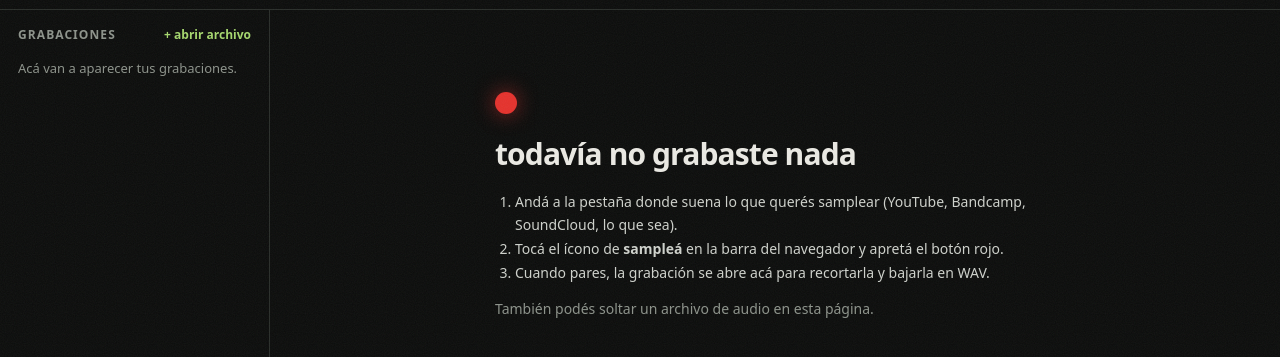
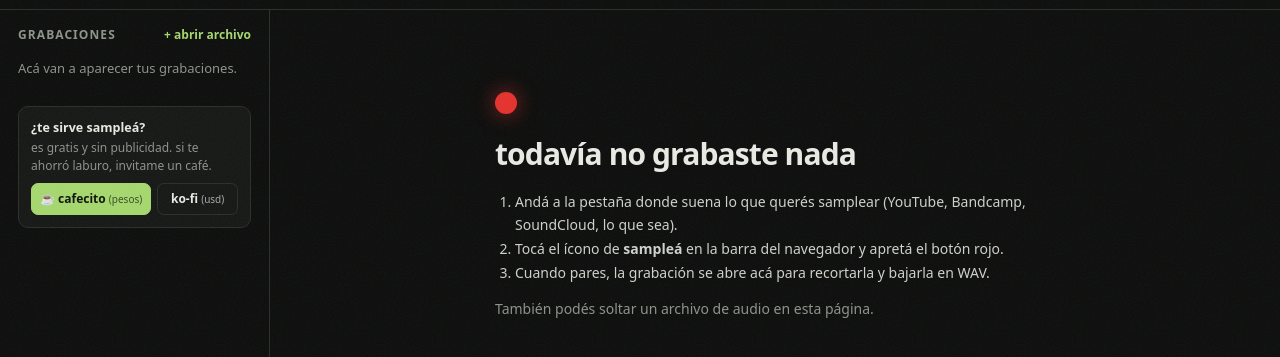
Before and after one commit to pedrofelipe14/samplea, a website with bundled scripts: page src/editor.html in a window 1280 px wide. Shown: the part 41-398 px from the top of the page. Built offline with nearby package versions, Linux system fonts and the light colour scheme.

Commit message:
1.0.1: donation links (Cafecito, Ko-fi)

```diff
--- a/package.json
+++ b/package.json
@@ -1,6 +1,6 @@
 {
   "name": "samplea",
-  "version": "1.0.0",
+  "version": "1.0.1",
   "private": true,
   "description": "Extensión de navegador para grabar el audio de una pestaña y recortar samples en WAV.",
   "type": "module",
--- a/src/editor.css
+++ b/src/editor.css
@@ -14,6 +14,13 @@ kbd { font: 600 11px var(--mono); background: var(--panel-2); border: 1px solid
 .lib-head h2 { margin: 0; font-size: 12px; text-transform: uppercase; letter-spacing: .09em; color: var(--muted); }
 .import { font-size: 12px; color: var(--accent); cursor: pointer; font-weight: 600; }
 .import:hover { text-decoration: underline; }
+.donate { margin: 22px 6px 4px; padding: 12px; border: 1px solid var(--line); border-radius: 10px; background: var(--panel); font-size: 12px; color: var(--muted); line-height: 1.45; }
+.donate b { display: block; color: var(--text); font-size: 12.5px; margin-bottom: 2px; }
+.donate-links { display: flex; gap: 6px; margin-top: 9px; flex-wrap: wrap; }
+.donate-links a { flex: 1; text-align: center; white-space: nowrap; padding: 6px 8px; border-radius: 7px; border: 1px solid var(--line); color: var(--text); text-decoration: none; font-weight: 600; }
+.donate-links a:first-child { background: var(--accent); border-color: var(--accent); color: #0d140a; }
+.donate-links a:hover { filter: brightness(1.1); border-color: var(--accent); }
+.donate-links small { font-weight: 500; opacity: .7; }
 .list { list-style: none; margin: 0; padding: 0; display: flex; flex-direction: column; gap: 4px; }
 .item { position: relative; display: grid; grid-template-columns: 1fr auto; gap: 2px 8px; padding: 9px 10px 8px; border-radius: 8px; cursor: pointer; border: 1px solid transparent; }
 .item:hover { background: var(--panel); }
--- a/src/editor.html
+++ b/src/editor.html
@@ -23,6 +23,14 @@
         </label>
       </div>
       <ul id="list" class="list"></ul>
+      <div class="donate">
+        <b>¿te sirve sampleá?</b>
+        <span>es gratis y sin publicidad. si te ahorró laburo, invitame un café.</span>
+        <div class="donate-links">
+          <a href="https://cafecito.app/marchioripedro1" target="_blank" rel="noopener">☕ cafecito <small>(pesos)</small></a>
+          <a href="https://ko-fi.com/pedromarchiori" target="_blank" rel="noopener">ko-fi <small>(usd)</small></a>
+        </div>
+      </div>
     </aside>
 
     <main id="editor" class="editor">
--- a/src/popup.css
+++ b/src/popup.css
@@ -27,6 +27,9 @@ body { width: 300px; background: radial-gradient(260px 160px at 50% 0, rgba(166,
 
 .msg { min-height: 0; margin: 6px 0 0; font-size: 12px; text-align: center; }
 .msg.error { color: #ff8a84; }
+.pop-foot .donate { display: block; margin-top: 6px; }
+.pop-foot .donate a { color: var(--accent); text-decoration: none; font-weight: 600; }
+.pop-foot .donate a:hover { text-decoration: underline; }
 .pop-foot { padding: 10px 14px 12px; border-top: 1px solid var(--line); margin-top: 8px; color: var(--muted); font-size: 11.5px; line-height: 1.4; }
 
 .discard { margin-top: 8px; font-size: 12px; }
```
Also changed, not shown: docs/index.html (+11 -0 lines), src/popup.html (+1 -0 lines), .github/FUNDING.yml (added), README.md, manifest.json.
